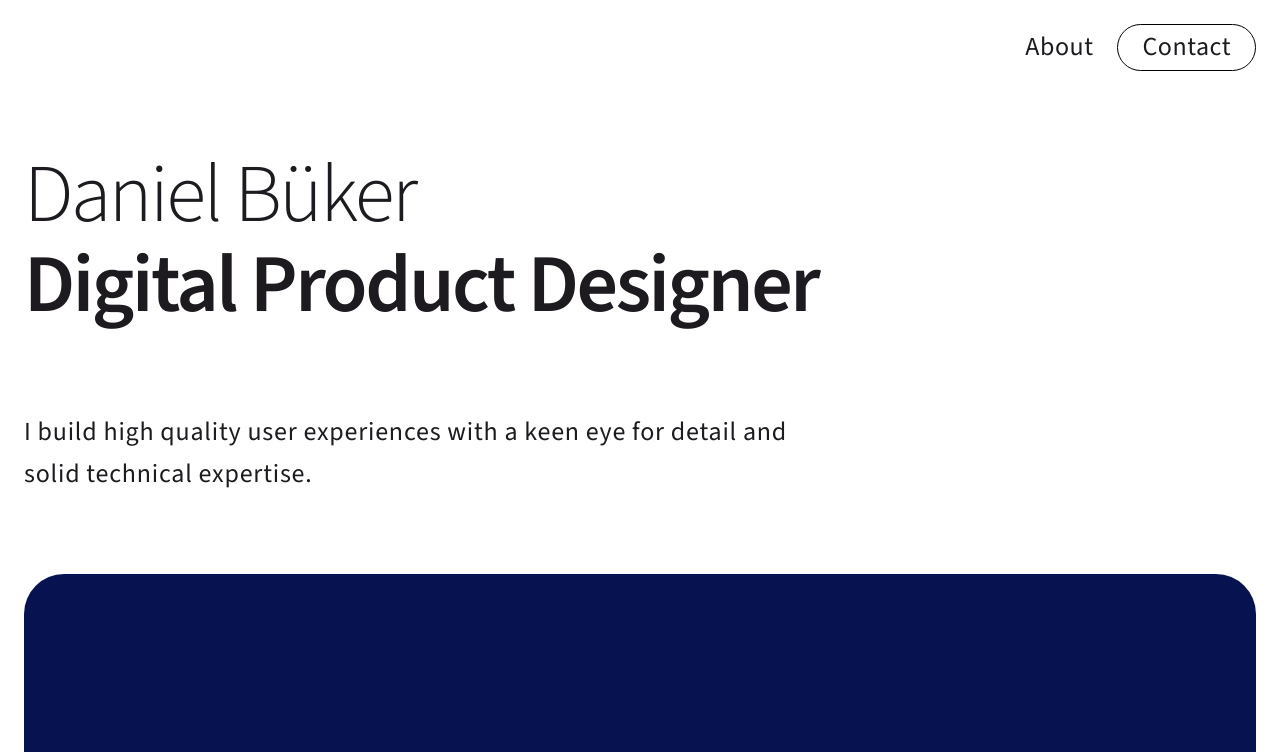
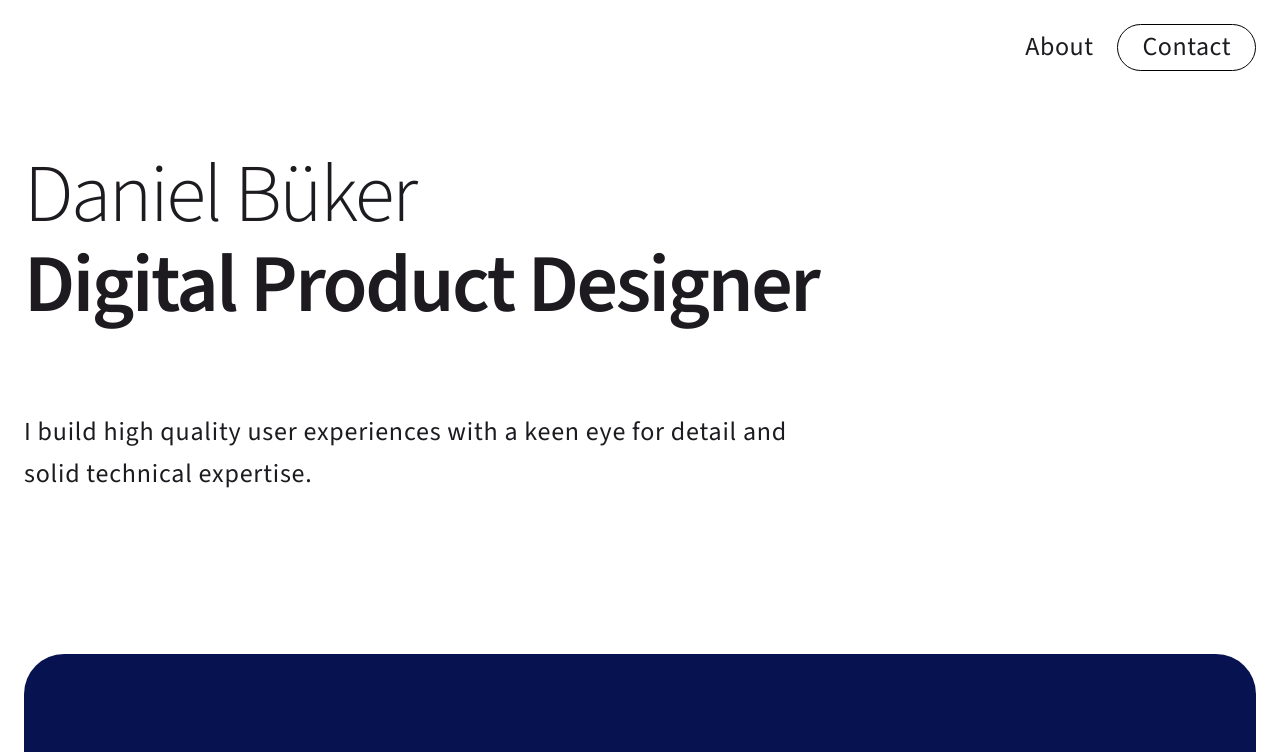
Before and after one commit to dbueker/portfolio-danielbueker, a Nuxt app: page / in a window 1280 px wide. Shown: the top 752 px of the page. Built offline with nearby package versions, Linux system fonts and the light colour scheme.

Commit message:
Intro bottom margin

```diff
--- a/components/Intro.vue
+++ b/components/Intro.vue
@@ -1,6 +1,6 @@
 <template>
-    <div class="pt-20 min-h-[60vh]">
-        <div class="text-lightmode-on-background dark:text-darkmode-on-background pb-12 md:pb-20 lg:max-w-[800px]">
+    <div class="pt-20 mb-20 md:mb-28 lg:mb-40">
+        <div class="text-lightmode-on-background dark:text-darkmode-on-background lg:max-w-[800px]">
             <p class="text-subtitle-mobile lg:text-subtitle-desktop">Daniel Büker</p>
             <p class="text-title-mobile lg:text-title-desktop">Digital Product Designer</p>
             <p class="pt-20 text-body-semibold text-lightmode-on-background dark:text-darkmode-on-background">I build high quality user experiences with a keen eye for detail and solid technical expertise.</p>
```
